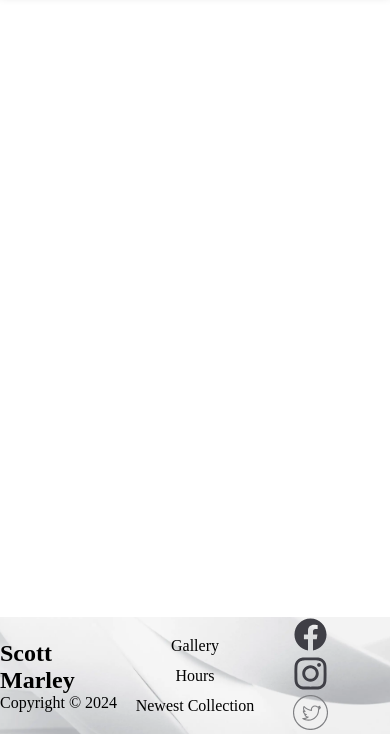
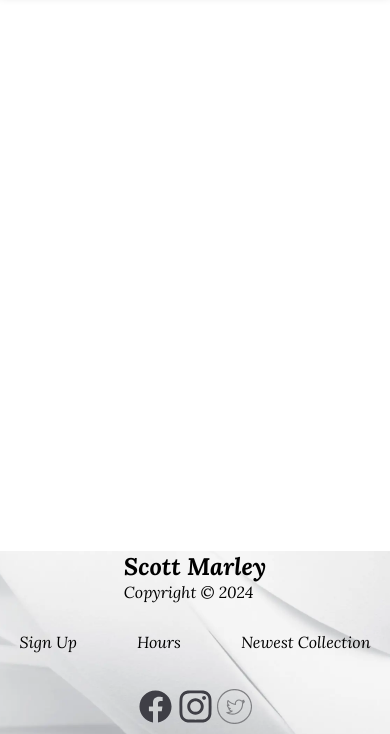
Before and after one commit to NoGamertagIV/skills1, a plain HTML site: page template.html in a window 390 px wide. Shown: the part 110-844 px from the top of the page. Drawn offline with nearby package versions, Linux system fonts and the light colour scheme.

Commit message:
responsive

```diff
--- a/styles/utilities.css
+++ b/styles/utilities.css
@@ -114,7 +114,13 @@ ul{
   list-style-type: none;
   display: grid;
   justify-items: center;
-  gap: 12px;
+  gap: 25px;
+}
+.link {
+  list-style-type: none;
+  display: flex;
+  justify-items: center;
+  gap: 60px;
 }
 .nav-toggle-btn .close,
 .nav-toggle-btn.active .open {display: none;}
@@ -153,10 +159,11 @@ ul{
   background-repeat: no-repeat;
   background-size: cover;
   display: block;
+  padding-top: 40px;
 }
 
 .container {
-  max-width: 1100px;
+  margin-bottom: 30px;
 }
 
 .grid {
@@ -164,6 +171,8 @@ ul{
   grid-template-columns: repeat(3, 1fr);
   align-items: center;
   width: 100%;
+  height: 100%;
+  justify-items: center;
 }
 
 .social {
@@ -172,16 +181,45 @@ ul{
 
 a {
   text-decoration: none;
-  color: #000000;
+  color: var(--black);
+  font-family: 'Lora', sans-serif;
+  font-style: italic;
+  cursor: pointer;
   line-height: 1px;
 }
 
 a:hover {
   color: var(--blue);
 }
+
+.copyright {
+  color: var(--black);
+  font-family: 'Lora', sans-serif;
+  font-style: italic;
+}
+
+
 /*Footer*/
 
 /*Media Query*/
+
+@media (max-width: 426px) {
+.grid {
+  display: grid;
+  grid-template-columns: auto;
+  grid-template-rows: repeat(3, 1fr);
+  grid-gap: 15px;
+}
+
+.container {
+  margin: 0 0;
+}
+
+.footer {
+  padding: 0 0;
+}
+}
+
 @media (min-width: 992px) {
   .nav-toggle-btn {
     display: none;
--- a/template.html
+++ b/template.html
@@ -58,14 +58,16 @@
 <footer class="footer">
 
     <div class="container grid">
-        <div>
+        <div class="copyright">
             <h2>Scott Marley</h2>
             <p>Copyright &copy; 2024</p>
         </div>
 
+
+
         <nav>
-            <ul>
-                <li><a href="index.html">Gallery</a></li>
+            <ul class="link">
+                <li><a href="index.html">Sign Up</a></li>
                 <li><a href="features.html">Hours</a></li>
                 <li><a href="docs.html">Newest Collection</a></li>
             </ul>
```
